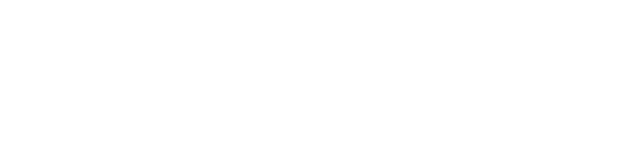
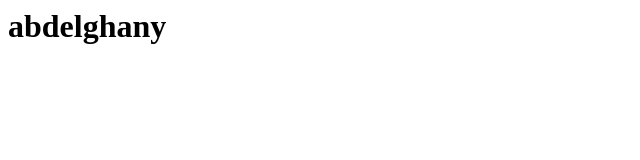
Before and after one commit to AbdelghanyElghawaty/Abdelghany, a plain HTML site: page index.html in a window 1280 px wide. Shown: the whole page, without its empty margins (0-640 px from the left). Drawn offline with Linux system fonts and the light colour scheme.

Commit message:
add h1 tag

```diff
--- a/index.html
+++ b/index.html
@@ -2,5 +2,6 @@
   <head> <title>Abdelghany Elghawaty</title>
   </head>
   <body>
+	  <h1>abdelghany</h1>
   </body>
 </html>
```
